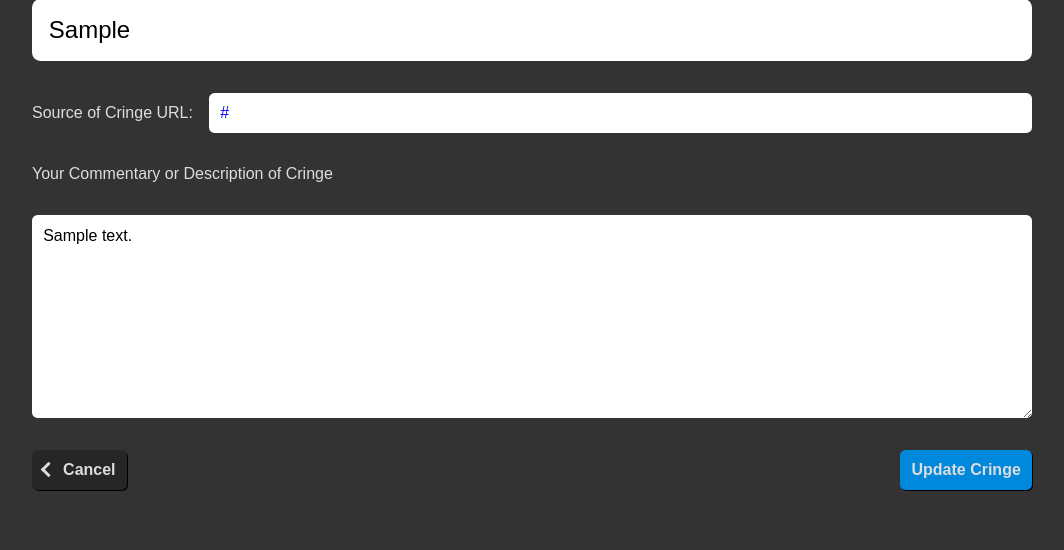
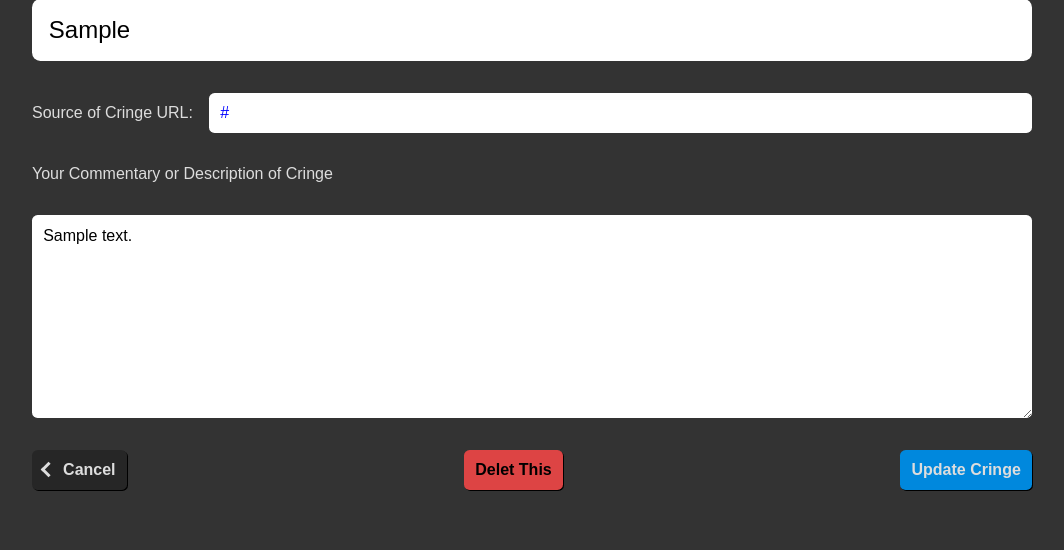
Before and after one commit to cptchuckles/cringeit, a Flask app: page /cringe/1/edit in a window 1280 px wide. Shown: the part 137-687 px from the top of the page, without its empty margins (108-1172 px from the left). Run offline with Flask 3, Linux system fonts and the light colour scheme; the visitor is signed in with stand-in values (Sample User, id 1); tables that the repository leaves empty or names only in its code hold one stand-in row (values such as "Sample post").

Commit message:
let cancel button go back to cringe view from edit

```diff
--- a/flask_app/templates/views/cringe/_form.html
+++ b/flask_app/templates/views/cringe/_form.html
@@ -24,10 +24,12 @@
     <label for="description">Your Commentary or Description of Cringe</label>
     <textarea name="description" id="description" rows="10" required>{%- if cringe is defined %}{{ cringe.description }}{% endif %}</textarea>
     <div class="row">
-        <a href="/dashboard" class="left-arrow clear button">Cancel</a>
         {% if cringe is defined and cringe.id is defined %}
+        <a href="/cringe/{{ cringe.id }}" class="left-arrow clear button">Cancel</a>
+        <a href="/cringe/{{ cringe.id }}/delete" class="danger button">Delet This</a>
         <button>Update Cringe</button>
         {% else -%}
+        <a href="/dashboard" class="left-arrow clear button">Cancel</a>
         <button class="plus">Post Cringe</button>
         {% endif -%}
     </div>
```
